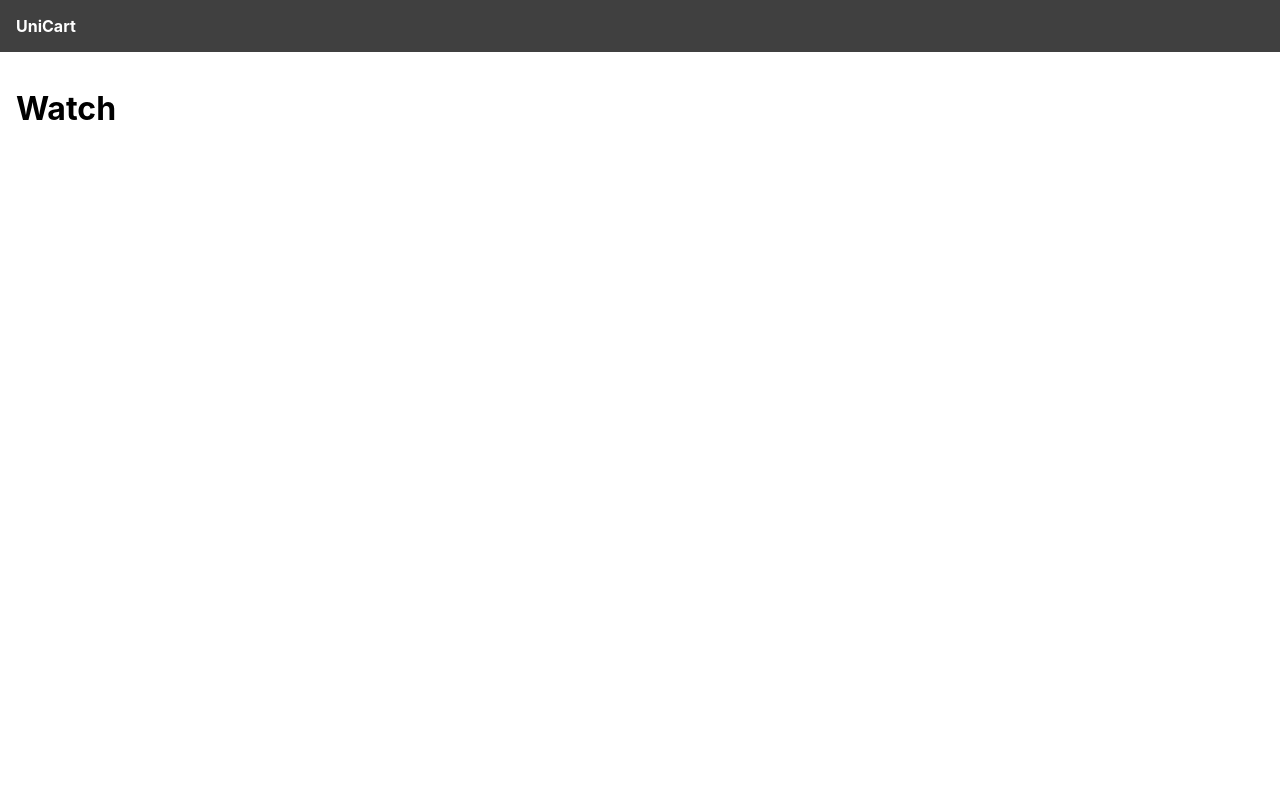
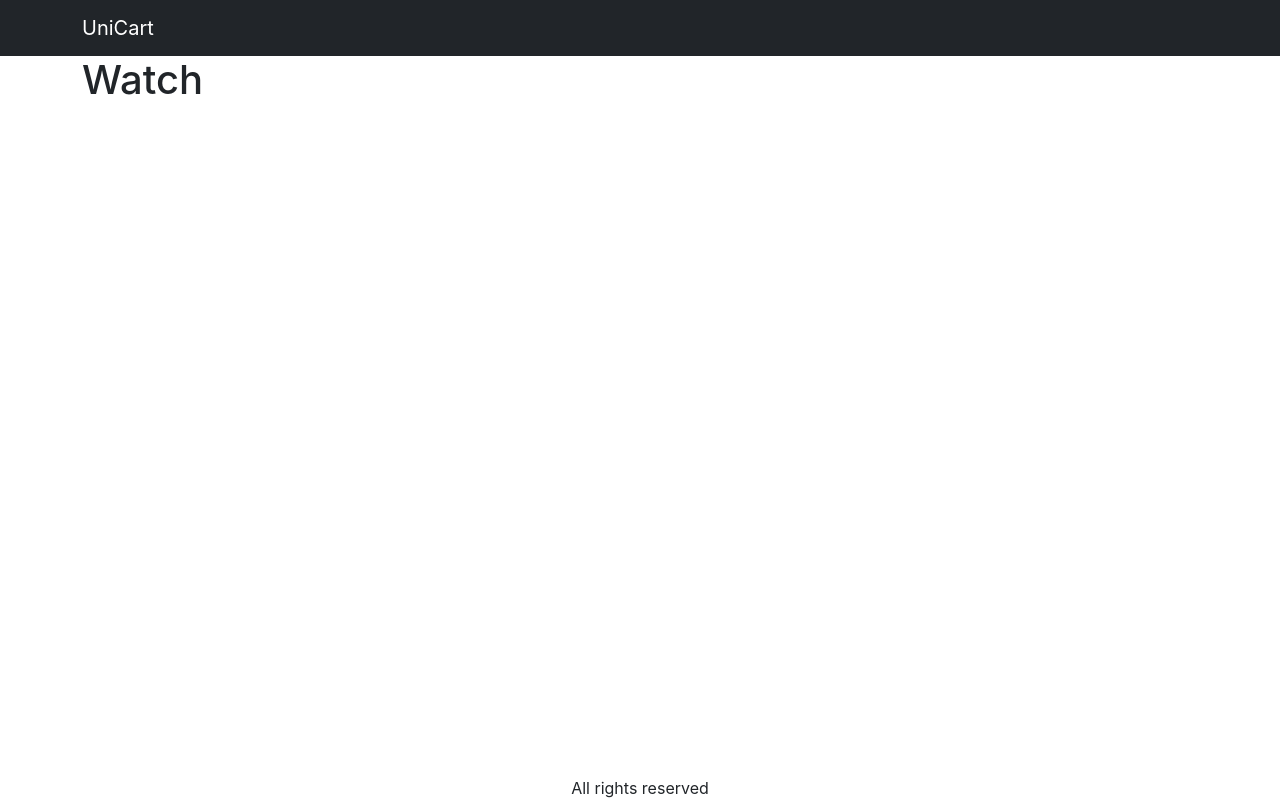
Before and after one commit to LalithaRamanaV/uni-cart, a React (Create React App) app in the folder frontend/: page /product/Watch in a window 1280 px wide. Built offline with nearby package versions, Linux system fonts and the light colour scheme.

Commit message:
style; add bootstrap

```diff
--- a/frontend/package.json
+++ b/frontend/package.json
@@ -8,8 +8,11 @@
     "@testing-library/react": "^13.3.0",
     "@testing-library/user-event": "^13.5.0",
     "axios": "^0.27.2",
+    "bootstrap": "^5.1.3",
     "react": "^18.2.0",
+    "react-bootstrap": "^2.4.0",
     "react-dom": "^18.2.0",
+    "react-router-bootstrap": "^0.26.1",
     "react-router-dom": "^6.3.0",
     "react-scripts": "5.0.1",
     "use-reducer-logger": "^1.0.2",
--- a/frontend/src/App.js
+++ b/frontend/src/App.js
@@ -1,22 +1,35 @@
 
-import {BrowserRouter, Link, Route, Routes} from "react-router-dom"
+import {BrowserRouter, Route, Routes} from "react-router-dom"
 import HomeScreen from "./screens/HomeScreen";
 import ProductScreen from "./screens/ProductScreen";
+import Navbar from "react-bootstrap/Navbar"
+import Container from "react-bootstrap/Container"
+import {LinkContainer} from "react-router-bootstrap"
 
 function App() {
   return (
     <BrowserRouter>
-    <div>
+    <div className="d-flex flex-column site-container">
       <header>
-      <Link to="/">UniCart</Link>
+        <Navbar bg="dark" variant="dark">
+        <Container>
+          <LinkContainer to="/">
+            <Navbar.Brand>UniCart</Navbar.Brand>
+          </LinkContainer>
+        </Container>
+        </Navbar>
       </header>
       <main>
+        <Container>
         <Routes>
           <Route path="/product/:slug" element={<ProductScreen/>}/>
           <Route path="/" element={<HomeScreen/>}/>
         </Routes>
-
+        </Container>
       </main>
+      <footer>
+        <div className="text-center">All rights reserved</div>
+      </footer>
     </div>
     </BrowserRouter>
   );
--- a/frontend/src/index.css
+++ b/frontend/src/index.css
@@ -6,18 +6,11 @@
   -webkit-font-smoothing: antialiased;
   -moz-osx-font-smoothing: grayscale;
 }
-
-header{
-  background-color: #404040;
-  padding:1rem;
-}
-header a{
-  color:#ffffff;
-  font-weight:bold;
-  text-decoration: none;
+.site-container{
+  min-height:100vh;
 }
 main{
-  padding:1rem;
+  flex:1;
 }
 .products{
   display:flex;
--- a/frontend/src/index.js
+++ b/frontend/src/index.js
@@ -1,5 +1,6 @@
 import React from 'react';
 import ReactDOM from 'react-dom/client';
+import "bootstrap/dist/css/bootstrap.min.css"
 import './index.css';
 import App from './App';
 
```
Also changed, not shown: 1 other file (tests, documents, lock files or other folders).
